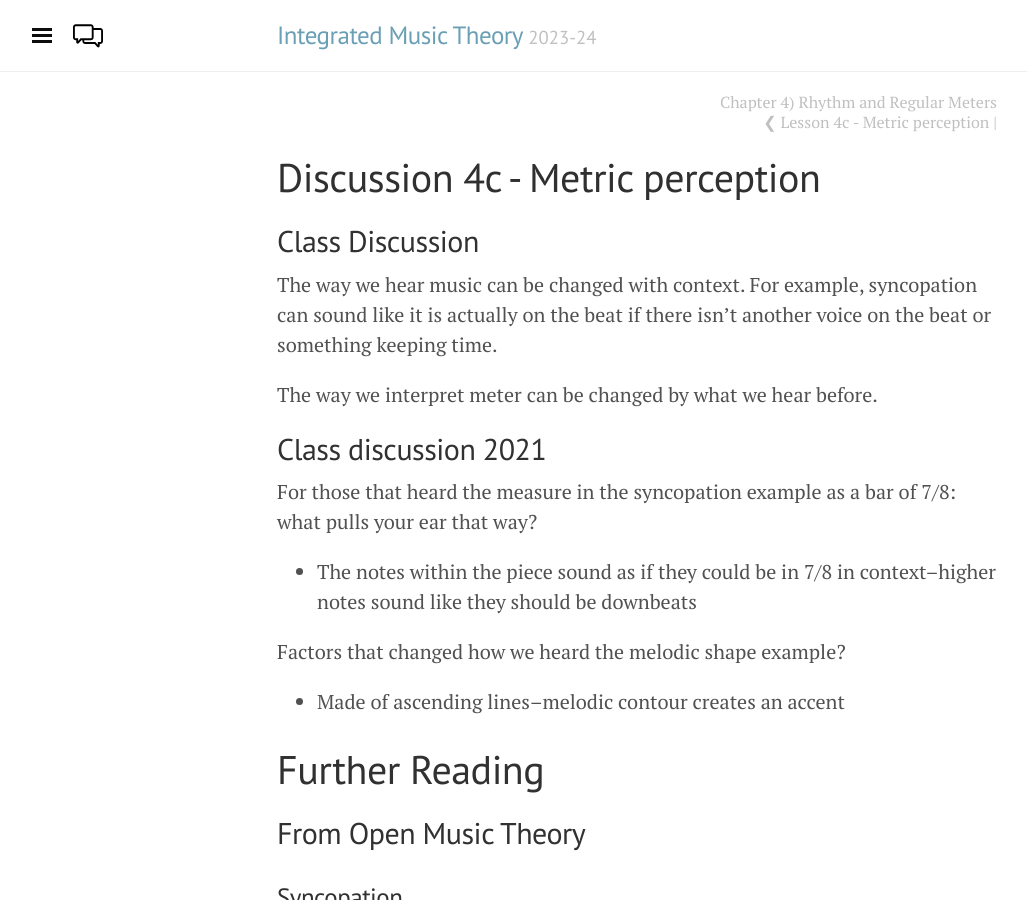
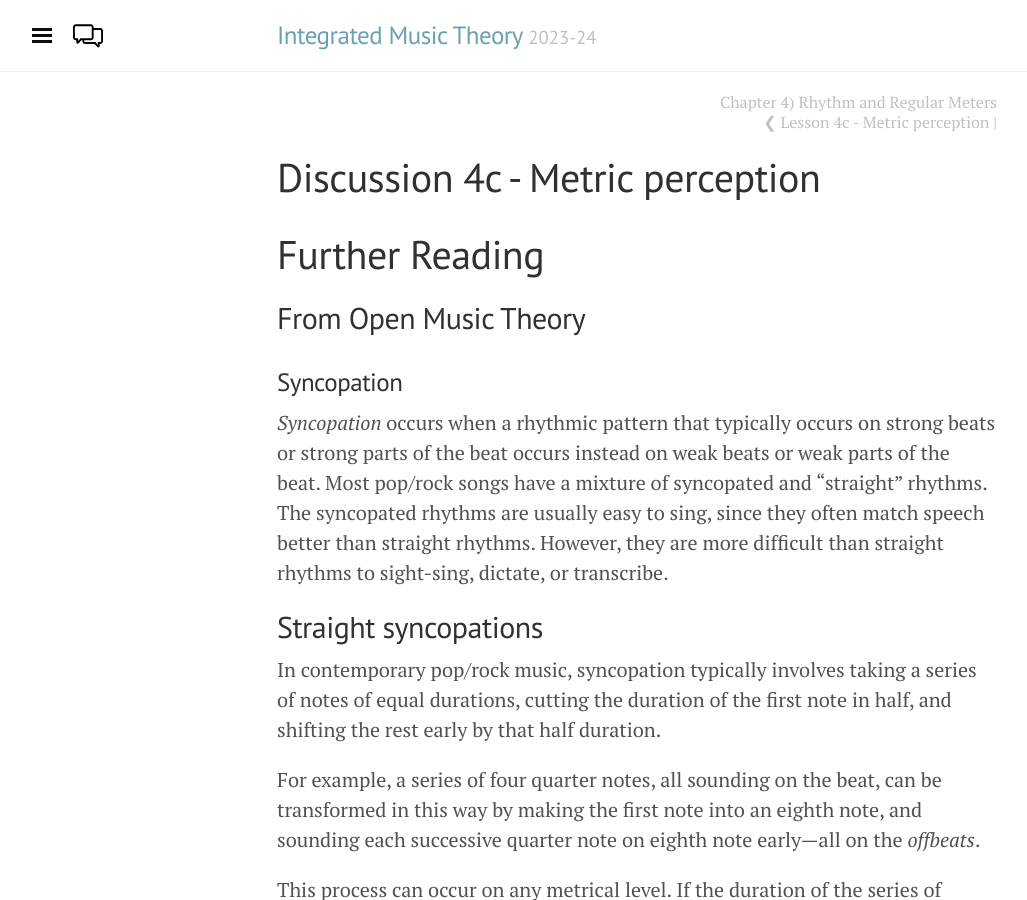
Before and after one commit to intmus/inttheory, a Jekyll site: the page built from _04-intro-rhythm/c2-metricpercept.md, in a window 1280 px wide and 900 px high. Shown: the whole window, without its empty margins (3-1030 px from the left). Built offline with Jekyll 4.4.1, drawn with Linux system fonts in a browser that asks for light colours.

Commit message:
Cleaned up

```diff
--- a/_04-intro-rhythm/c2-metricpercept.md
+++ b/_04-intro-rhythm/c2-metricpercept.md
@@ -2,20 +2,6 @@
 layout: chapter
 title: Discussion 4c - Metric perception
 ---
-
-## Class Discussion
-
-The way we hear music can be changed with context. For example, syncopation can sound like it is actually on the beat if there isn't another voice on the beat or something keeping time.
-
-The way we interpret meter can be changed by what we hear before.
-
-## Class discussion 2021
-
-For those that heard the measure in the syncopation example as a bar of 7/8: what pulls your ear that way?
-- The notes within the piece sound as if they could be in 7/8 in context--higher notes sound like they should be downbeats
-
-Factors that changed how we heard the melodic shape example?
-- Made of ascending lines--melodic contour creates an accent
 
 # Further Reading
 
```
